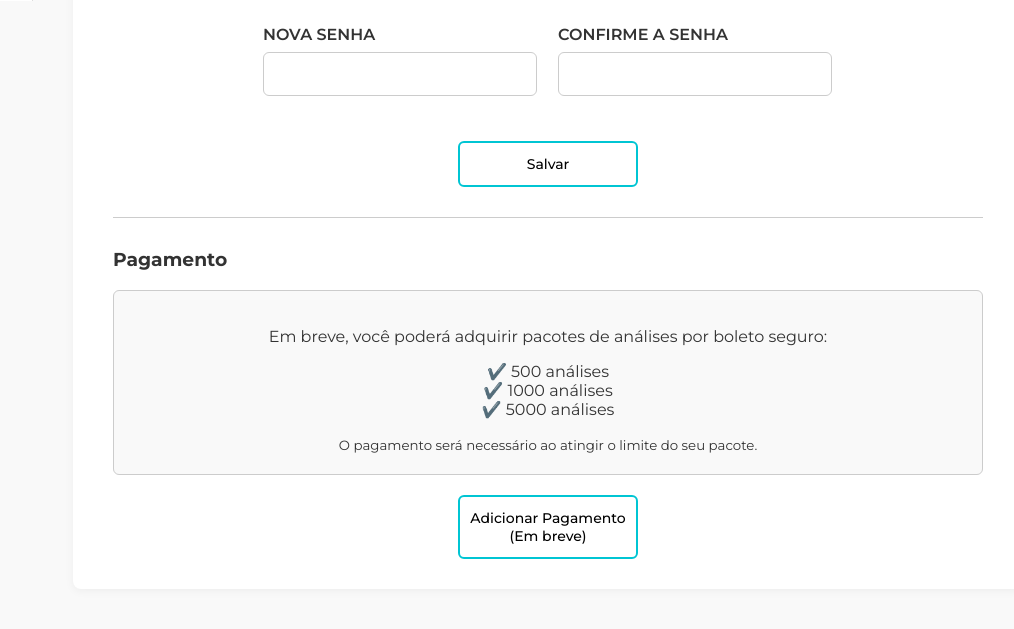
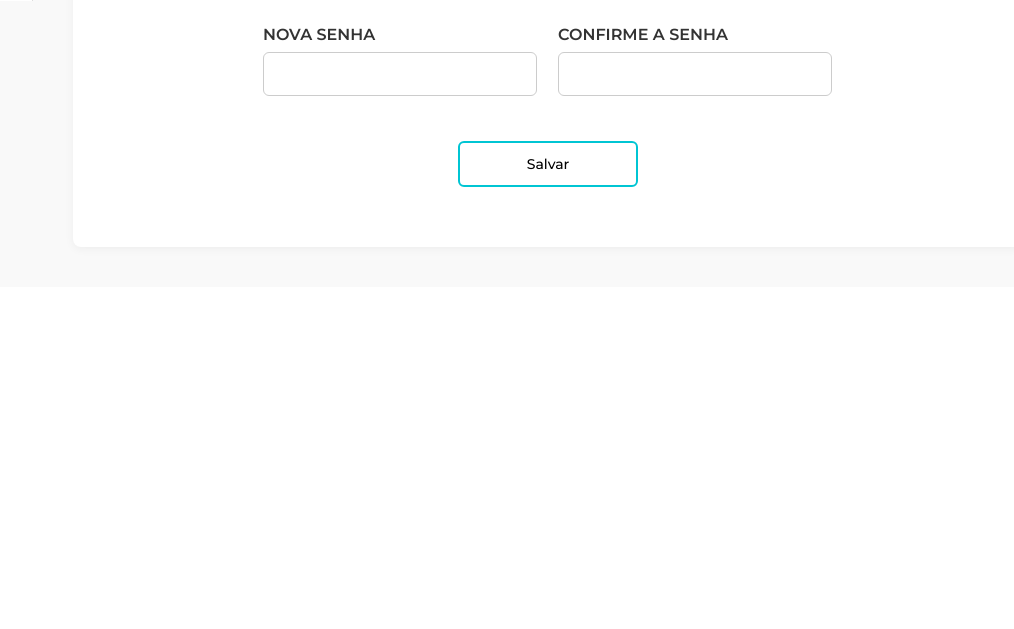
Before and after one commit to freitaszc/ponza-health, a Flask app: template templates/account.html in a window 1280 px wide. Shown: the part 799-1428 px from the top of the page, without its empty margins (217-1231 px from the left). After the commit the page ends 1048 px from the top, so only its background shows below. Run offline with Flask 2, Linux system fonts and the light colour scheme; the template is opened without the code that fills it, so the values that code supplies are empty; parts of the project's set-up code (start-up, migrations or seed data) failed here and were passed over.

Commit message:
account page changes

```diff
--- a/templates/account.html
+++ b/templates/account.html
@@ -237,24 +237,6 @@
               <button type="submit" class="button-outline" style="width: 180px;">Salvar</button>
             </div>
           </form>
-
-          <!-- ✅ PAGAMENTO -->
-          <hr style="border: none; border-top: 1px solid #ccc; margin: 30px 0;">
-          <form method="post" action="{{ url_for('payment') }}">
-            <h3>Pagamento</h3>
-            <div style="background: #f9f9f9; padding: 20px; border: 1px solid #ccc; border-radius: 6px; text-align: center;">
-              <p>Em breve, você poderá adquirir pacotes de análises por boleto seguro:</p>
-              <ul style="list-style: none; padding: 0;">
-                <li>✔️ 500 análises</li>
-                <li>✔️ 1000 análises</li>
-                <li>✔️ 5000 análises</li>
-              </ul>
-              <small>O pagamento será necessário ao atingir o limite do seu pacote.</small>
-            </div>
-            <div style="text-align: center; margin-top: 20px;">
-              <button type="submit" class="button-outline" style="width: 180px;" disabled>Adicionar Pagamento (Em breve)</button>
-            </div>
-          </form>
         </div>
       </div>
     </body>
```
